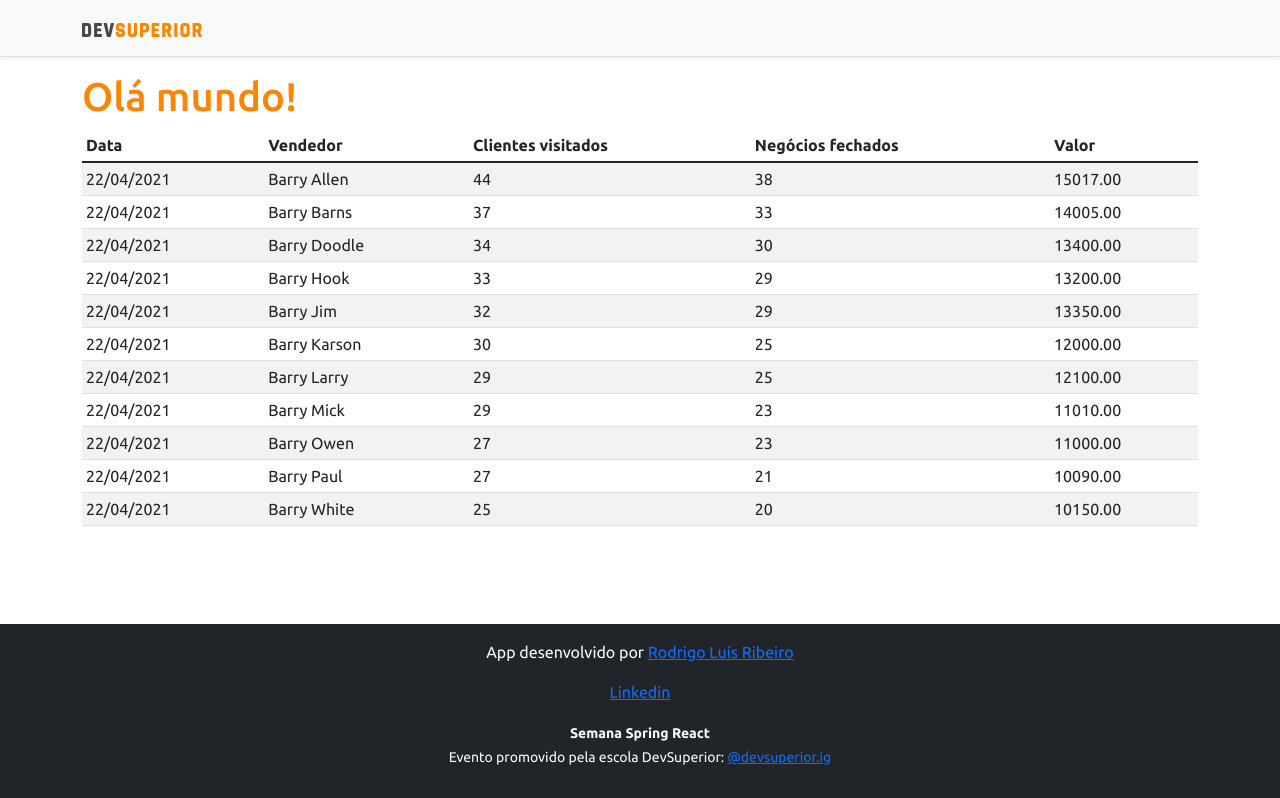
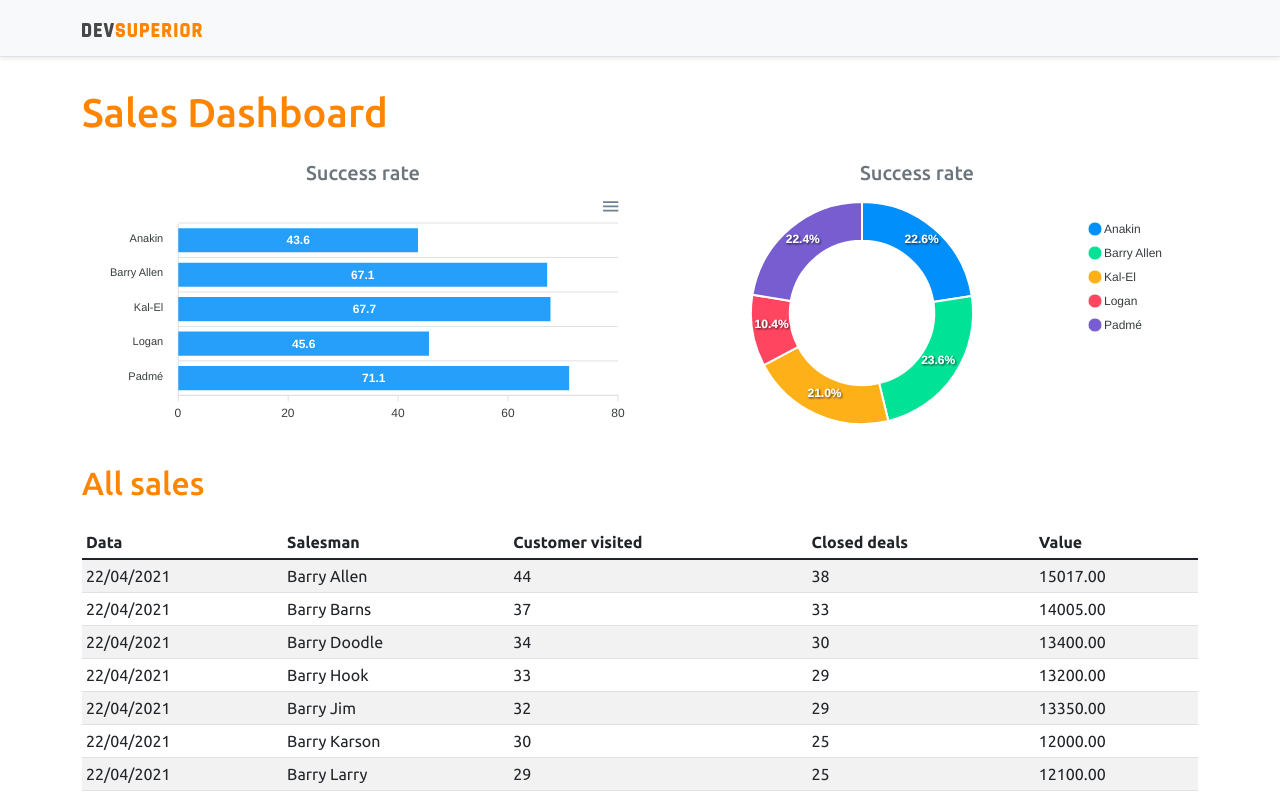
Before and after one commit to RodrigoLuisRibeiro/project-sds5, a React (Create React App) app in the folder frontend/: page / in a window 1280 px wide. Shown: the top 798 px of the page. Built offline with nearby package versions, Linux system fonts and the light colour scheme.

Commit message:
Static charts

```diff
--- a/frontend/package.json
+++ b/frontend/package.json
@@ -11,8 +11,10 @@
     "@types/node": "^12.0.0",
     "@types/react": "^17.0.0",
     "@types/react-dom": "^17.0.0",
+    "apexcharts": "^3.29.0",
     "bootstrap": "^5.1.3",
     "react": "^17.0.2",
+    "react-apexcharts": "^1.3.9",
     "react-dom": "^17.0.2",
     "react-scripts": "4.0.3",
     "typescript": "^4.1.2",
--- a/frontend/src/App.tsx
+++ b/frontend/src/App.tsx
@@ -1,4 +1,6 @@
+import BarChart from "components/BarChart";
 import DataTable from "components/DataTable";
+import DonutChart from "components/DonutChart";
 import Footer from "components/Footer";
 import NavBar from "components/NavBar";
 
@@ -8,7 +10,23 @@
     <>
       <NavBar />
       <div className="container">
-        <h1 className="text-primary">Olá mundo!</h1>
+        <h1 className="text-primary py-3">Sales Dashboard</h1>
+
+        <div className="row px-3">
+          <div className="col-sm-6">
+            <h5 className="text-center text-secondary">Success rate</h5>
+            <BarChart />
+          </div>
+          <div className="col-sm-6">
+            <h5 className="text-center text-secondary">Success rate</h5>
+            <DonutChart />
+          </div>
+        </div>
+
+        <div className="py-3">
+          <h2 className="text-primary">All sales</h2>
+        </div>
+
         <DataTable />
       </div>
       <Footer />
--- /dev/null
+++ b/frontend/src/components/BarChart/index.tsx
@@ -0,0 +1,36 @@
+import Chart from 'react-apexcharts';
+
+const BarChart = () => {
+
+    const options = {
+        plotOptions: {
+            bar: {
+                horizontal: true,
+            }
+        },
+    };
+
+    const mockData = {
+        labels: {
+            categories: ['Anakin', 'Barry Allen', 'Kal-El', 'Logan', 'Padmé']
+        },
+        series: [
+            {
+                name: "% Sucesso",
+                data: [43.6, 67.1, 67.7, 45.6, 71.1]
+            }
+        ]
+    };
+
+
+    return (
+        <Chart
+            options={{...options, xaxis: mockData.labels}}
+            series={mockData.series}
+            type="bar"
+            height="240"
+         />
+    );
+}
+
+export default BarChart;
--- a/frontend/src/components/DataTable/index.tsx
+++ b/frontend/src/components/DataTable/index.tsx
@@ -5,10 +5,10 @@
                 <thead>
                     <tr>
                         <th>Data</th>
-                        <th>Vendedor</th>
-                        <th>Clientes visitados</th>
-                        <th>Negócios fechados</th>
-                        <th>Valor</th>
+                        <th>Salesman</th>
+                        <th>Customer visited</th>
+                        <th>Closed deals</th>
+                        <th>Value</th>
                     </tr>
                 </thead>
                 <tbody>
--- /dev/null
+++ b/frontend/src/components/DonutChart/index.tsx
@@ -0,0 +1,27 @@
+import Chart from 'react-apexcharts';
+
+const DonutChart = () => {
+
+    const mockData = {
+        series: [477138, 499928, 444867, 220426, 473088],
+        labels: ['Anakin', 'Barry Allen', 'Kal-El', 'Logan', 'Padmé']
+    }
+
+    const options = {
+        legend: {
+            show: true
+        }
+    }
+
+
+    return (
+        <Chart
+            options={{ ...options, labels: mockData.labels }}
+            series={mockData.series}
+            type="donut"
+            height="240"
+        />
+    );
+}
+
+export default DonutChart;
```
Also changed, not shown: 1 other file (tests, documents, lock files or other folders).
